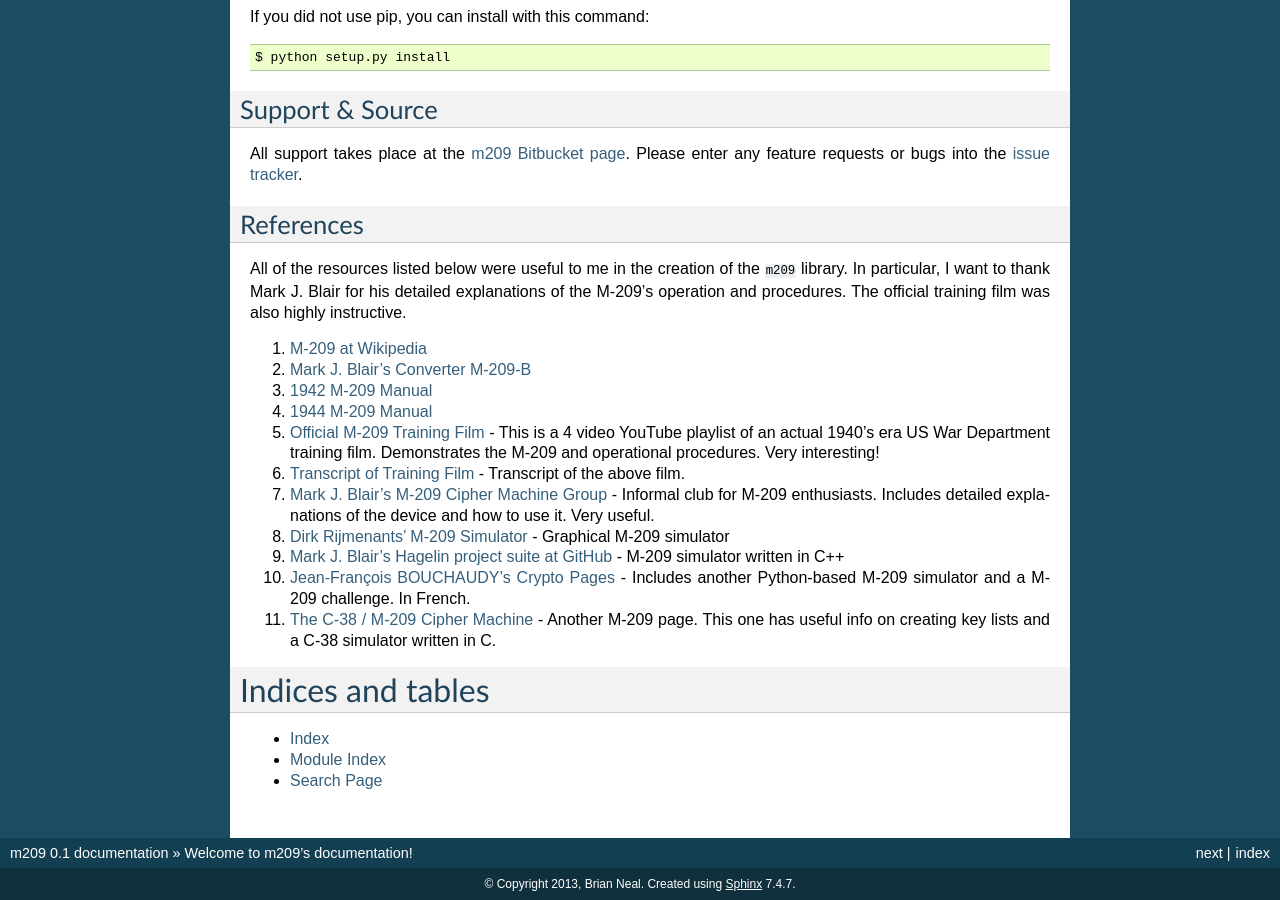
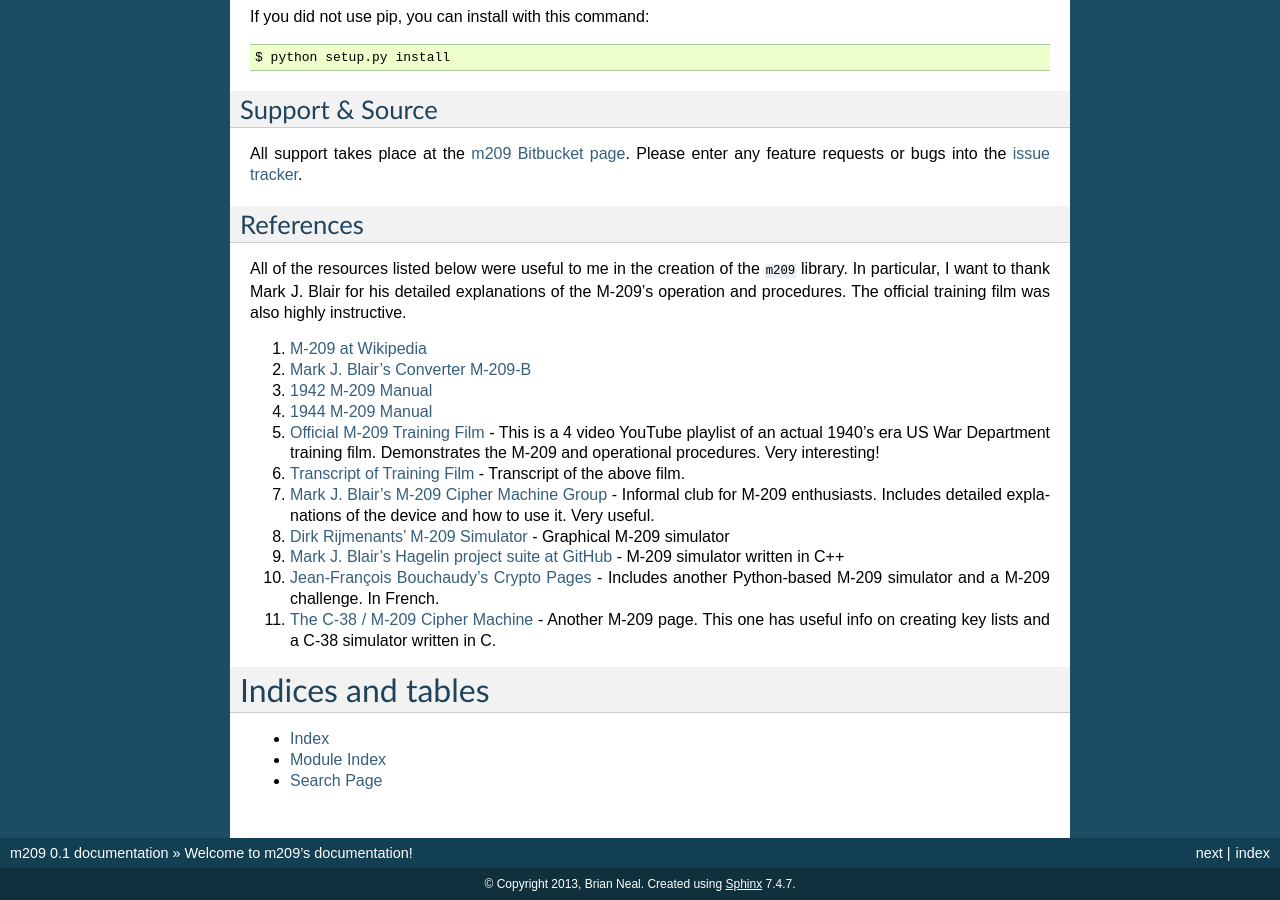
Before and after one commit to gremmie/m209, a Sphinx documentation site: the page built from docs/index.rst, in a window 1280 px wide and 900 px high, scrolled down 1710 px. Built offline with Sphinx 7.4.7, drawn with Linux system fonts in a browser that asks for light colours.

Commit message:
Lower case name in references.

```diff
--- a/docs/index.rst
+++ b/docs/index.rst
@@ -102,7 +102,7 @@ film was also highly instructive.
    Graphical M-209 simulator
 #. `Mark J. Blair's Hagelin project suite at GitHub <https://github.com/NF6X/hagelin>`_
    - M-209 simulator written in C++
-#. `Jean-François BOUCHAUDY's Crypto Pages <http://www.jfbouch.fr/crypto/>`_
+#. `Jean-François Bouchaudy's Crypto Pages <http://www.jfbouch.fr/crypto/>`_
    - Includes another Python-based M-209 simulator and a M-209 challenge. In French.
 #. `The C-38 / M-209 Cipher Machine <http://hem.passagen.se/tan01/c38.html>`_
    - Another M-209 page. This one has useful info on creating key lists and a C-38 simulator written in C.
```
